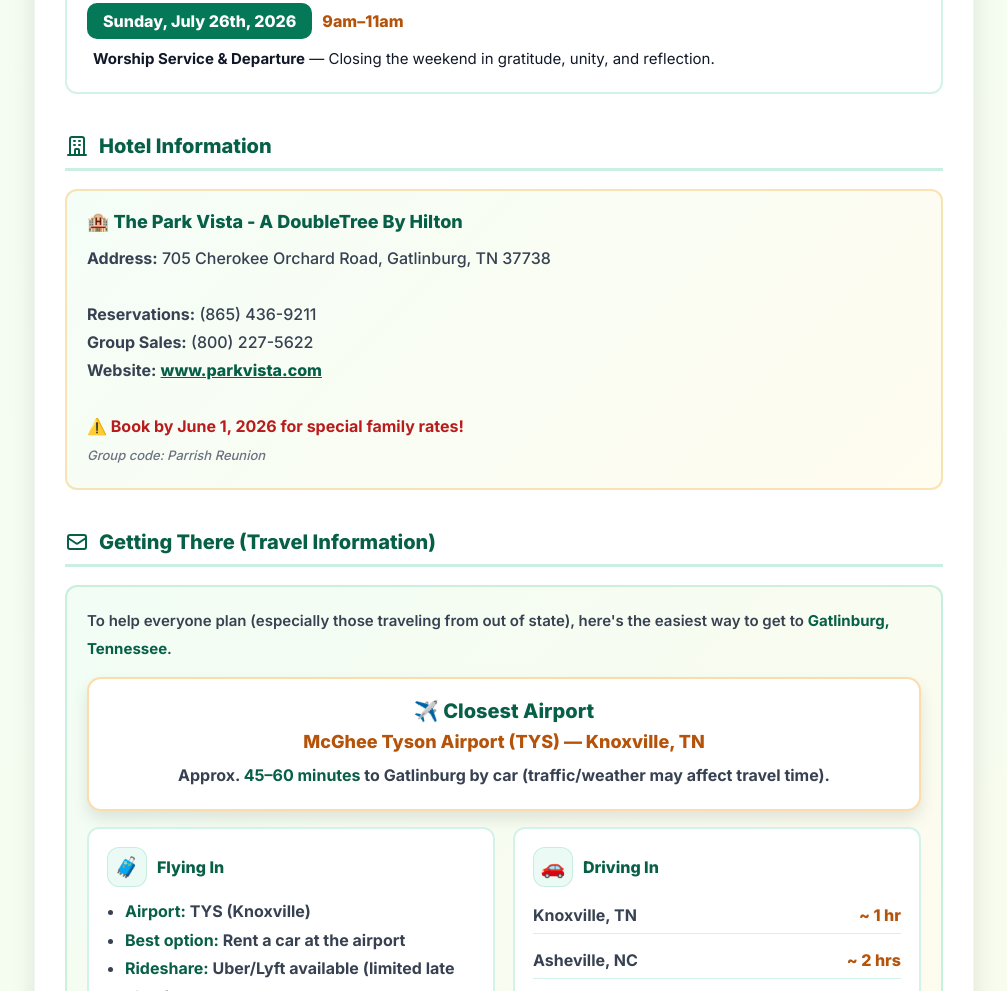
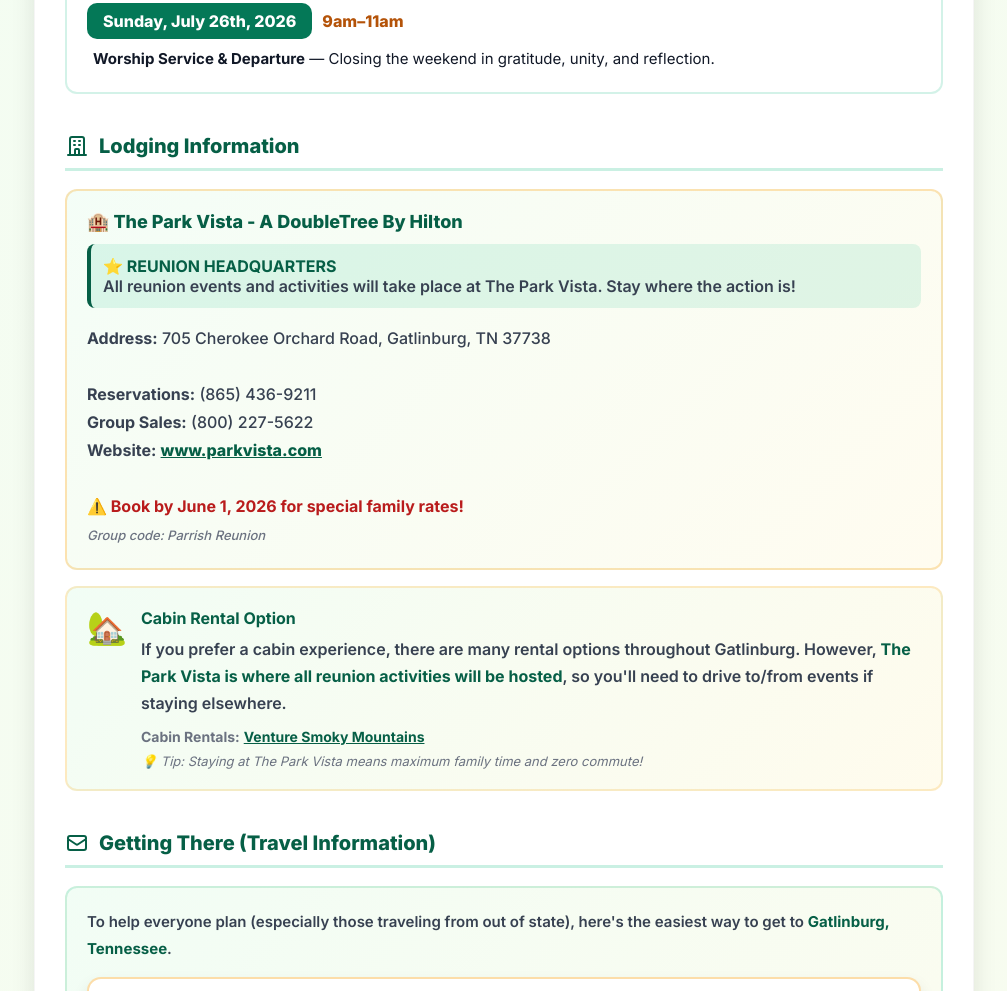
Before and after one commit to kshtajay/2026-Parrish-Reunion-Form, a plain HTML site: page index.html in a window 1280 px wide. Shown: the part 2216-3207 px from the top of the page, without its empty margins (136-1143 px from the left). Drawn offline with nearby package versions, Linux system fonts and the light colour scheme.

Commit message:
Update index.html

```diff
--- a/index.html
+++ b/index.html
@@ -881,11 +881,16 @@
       <path stroke-linecap="round" stroke-linejoin="round" stroke-width="2"
         d="M19 21V5a2 2 0 00-2-2H7a2 2 0 00-2 2v16m14 0h2m-2 0h-5m-9 0H3m2 0h5M9 7h1m-1 4h1m4-4h1m-1 4h1m-5 10v-5a1 1 0 011-1h2a1 1 0 011 1v5m-4 0h4"></path>
     </svg>
-          Hotel Information
+    Lodging Information
   </div>
 
   <div class="contact-box">
     <h3>🏨 The Park Vista - A DoubleTree By Hilton</h3>
+    <div style="background: rgba(16,185,129,.12); border-left: 4px solid var(--green-800); padding: 12px; border-radius: 8px; margin-bottom: 16px;">
+      <strong style="color: var(--green-800);">⭐ REUNION HEADQUARTERS</strong><br>
+      <span style="color: var(--muted); font-weight: 600;">All reunion events and activities will take place at The Park Vista. Stay where the action is!</span>
+    </div>
+
     <p>
       <strong>Address:</strong> 705 Cherokee Orchard Road, Gatlinburg, TN 37738<br><br>
       <strong>Reservations:</strong> (865) 436-9211<br>
@@ -895,6 +900,26 @@
       <strong style="color:#b91c1c;">⚠️ Book by June 1, 2026 for special family rates!</strong><br>
       <em style="font-size:13px; color:#6b7280;">Group code: Parrish Reunion</em>
     </p>
+  </div>
+
+  <!-- Cabin Option -->
+  <div class="info-box" style="margin-top: 16px; background: linear-gradient(135deg, rgba(240,253,244,.90) 0%, rgba(255,251,235,.90) 100%); border:2px solid rgba(245,158,11,.20);">
+    <div style="display: flex; align-items: flex-start; gap: 14px;">
+      <div style="font-size: 32px; flex-shrink: 0;">🏡</div>
+      <div>
+        <strong style="color: var(--green-800); font-size: 16px; display: block; margin-bottom: 8px;">Cabin Rental Option</strong>
+        <p style="margin: 0; color: var(--muted); line-height: 1.7; font-weight: 600;">
+          If you prefer a cabin experience, there are many rental options throughout Gatlinburg. However, <strong style="color: var(--green-800);">The Park Vista is where all reunion activities will be hosted</strong>, so you'll need to drive to/from events if staying elsewhere.
+        </p>
+        <p style="margin: 10px 0 0 0; color: #6b7280; font-size: 14px;">
+          <strong>Cabin Rentals:</strong>
+          <a href="https://www.venturesmokymountains.com" target="_blank" style="color: var(--green-800); text-decoration: underline; font-weight: 700;">Venture Smoky Mountains</a>
+        </p>
+        <p style="margin: 8px 0 0 0; color: #6b7280; font-size: 13px; font-style: italic;">
+          💡 Tip: Staying at The Park Vista means maximum family time and zero commute!
+        </p>
+      </div>
+    </div>
   </div>
 </div>
 
```
Lines whose indentation alone changed are shown as unchanged.
